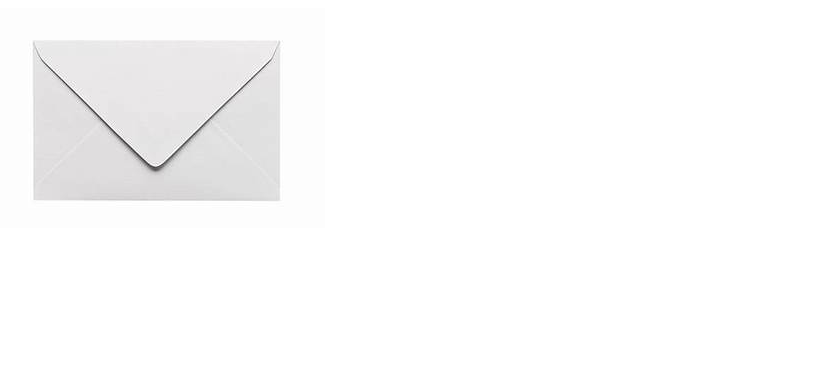
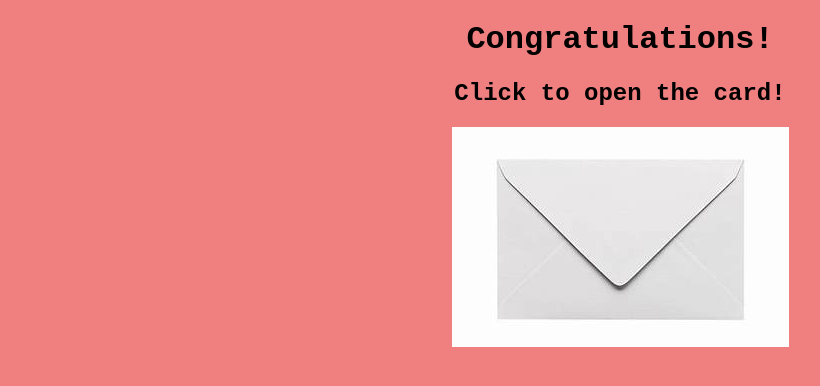
Before and after one commit to Sushmita-Jacob/valentines-card, a website: page index.html in a window 1280 px wide. Shown: the whole page, without its empty margins (20-840 px from the left). Drawn offline with nearby package versions, Linux system fonts and the light colour scheme.

Commit message:
added envelope toggle and confetti

```diff
--- a/index.html
+++ b/index.html
@@ -3,6 +3,8 @@
     <link rel="stylesheet" href="style.css">
 </head>
 <body>
+    <h1>Congratulations!</h1>
+    <h2>Click to open the card!</h2>
     <div id="card">
         <img id="envelope-img" src="closed.jpg" onclick="switchImage()"/>
         <div id="message">
@@ -10,4 +12,5 @@
         </div>
     </div>
     <script src="script.js"></script>
+    <script src="https://cdn.jsdelivr.net/npm/canvas-confetti@1.9.3/dist/confetti.browser.min.js"></script>
 </body>
--- /dev/null
+++ b/package.json
@@ -0,0 +1,5 @@
+{
+  "dependencies": {
+    "canvas-confetti": "^1.9.4"
+  }
+}
--- a/script.js
+++ b/script.js
@@ -4,5 +4,11 @@ const message = document.getElementById('message')
 
 function switchImage() {
     console.log("testing")
-    envelope.src="open.jpg";
+    if (envelope.src.endsWith("open.jpg")) {
+        envelope.src="closed.jpg";
+    }
+    else if (envelope.src.endsWith("closed.jpg")) {
+        envelope.src="open.jpg";
+    }
+    confetti();
 }
--- a/style.css
+++ b/style.css
@@ -0,0 +1,5 @@
+body {
+    font-family:'Courier New', Courier, monospace;
+    text-align: center;
+    background-color: lightcoral;
+}
```
Also changed, not shown: 1 other file.
